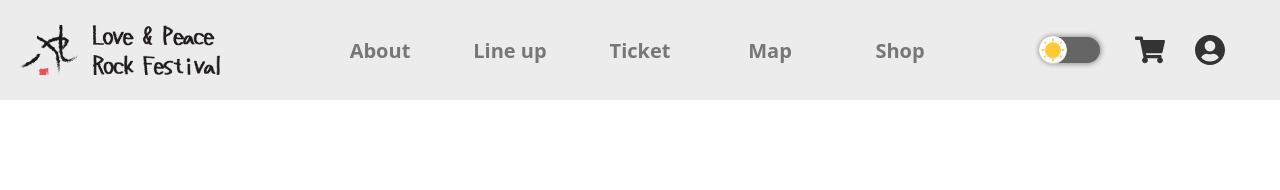
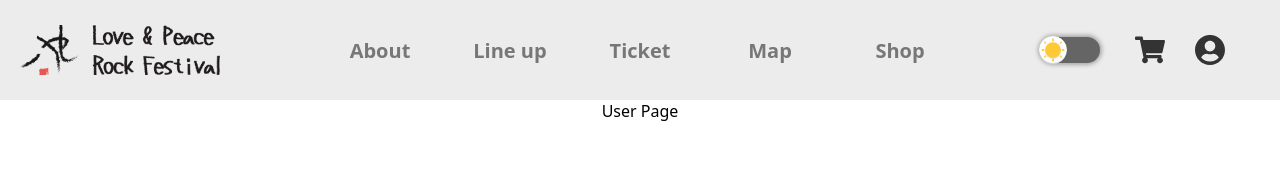
Before and after one commit to knighttkey/git-flow-example, a React (Create React App) app: page /user in a window 1280 px wide. Shown: the top 190 px of the page. Built offline with nearby package versions, Linux system fonts and the light colour scheme.

Commit message:
1.add User router 2.add User Link 3.add User Blank Page

```diff
--- a/src/MusicFestivalIndex.js
+++ b/src/MusicFestivalIndex.js
@@ -15,6 +15,7 @@ import TicketOrder from "./components/TicketOrder/TicketOrder";
 import Shop from "./components/Shop/Shop";
 import LineUp from "./components/LineUp/LineUp";
 import Map from "./components/Map/Map";
+import User from "./components/User/User";
 const MusicFestivalIndex = () => {
   const [pathName, setPathName] = useState("home");
   const [isDarkMode, setIsDarkMode] = useState(false);
@@ -32,6 +33,7 @@ const MusicFestivalIndex = () => {
               <Route exact path="/ticketOrder" element={<TicketOrder />} />
               <Route exact path="/map" element={<Map />} />
               <Route exact path="/shop" element={<Shop />} />
+              <Route exact path="/user" element={<User />} />
             </Routes>
           </Fragment>
         </Provider>
--- a/src/components/Navbar/Navbar.js
+++ b/src/components/Navbar/Navbar.js
@@ -102,12 +102,22 @@ const Navbar = () => {
             <div
               className={`icon icon_cart ${isDarkMode ? "icon_cart_dark" : ""}`}
             ></div>
-            <div
-              className={`icon icon_user ${isDarkMode ? "icon_user_dark" : ""}`}
-              id="iconUser"
-              onClick={() => setUserPanelShow(true)}
+
+            <Link
+              className={`user_link`}
+              id="nav_link"
+              tabIndex="0"
+              to="/user"
+              onClick={() => setPathName("user")}
             >
-            </div>
+              <div
+                className={`icon icon_user ${
+                  isDarkMode ? "icon_user_dark" : ""
+                }`}
+                id="iconUser"
+                // onClick={() => setUserPanelShow(true)}
+              ></div>
+            </Link>
           </div>
         </div>
       </div>
--- a/src/components/Navbar/Navbar.scss
+++ b/src/components/Navbar/Navbar.scss
@@ -105,15 +105,20 @@
             background-image: url("./../../image/shopping-cart-light.svg");
           }
         }
-        &.icon_user {
+      }
+      .user_link {
+        .icon_user {
+          width: 30px;
+          height: 30px;
+          background-repeat: no-repeat;
+          background-size: cover;
+          background-position: center center;
+          margin-right: 30px;
+          transition: 0.3s;
           background-image: url("./../../image/user-circle-gray.svg");
-
           &.icon_user_dark {
             background-image: url("./../../image/user-circle-light.svg");
           }
-        }
-        &#iconUser {
-          position: relative;
         }
       }
       .switch_toggle {
--- /dev/null
+++ b/src/components/User/User.js
@@ -0,0 +1,21 @@
+import React, { useCallback, useState, useEffect, Fragment, useContext } from "react";
+import "./User.scss";
+import { Provider } from "../context";
+import * as R from "ramda";
+import context from "./../context";
+
+const User = () => {
+    const contextValue = useContext(context);
+    const { } = contextValue;
+
+    return (
+        <div className={`user_container`}>
+            <Provider value={contextValue}>
+                <div className="user">
+                    User Page
+                </div>
+            </Provider>
+        </div>
+    );
+};
+export default User;
--- /dev/null
+++ b/src/components/User/User.scss
@@ -0,0 +1,6 @@
+.user_container {
+  display: flex;
+  justify-content: center;
+  .user {
+  }
+}
```
